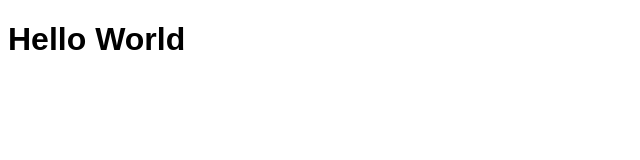
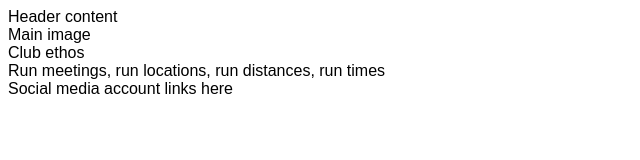
Before and after one commit to 1Real1Aisling/love_running2, a plain HTML site: page index.html in a window 1280 px wide. Shown: the whole page, without its empty margins (0-640 px from the left). Drawn offline with Linux system fonts and the light colour scheme.

Commit message:
Add core structure for home page

```diff
--- a/index.html
+++ b/index.html
@@ -11,6 +11,18 @@
     <title>Love Running</title>
 </head>
 <body>
-    <h1>Hello World</h1>
+    <header>Header content</header>
+    <section>
+        Main image
+    </section>
+    <section>
+        Club ethos
+    </section>
+    <section>
+        Run meetings, run locations, run distances, run times
+    </section>
+    <footer>
+        Social media account links here
+    </footer>
 </body>
 </html>
```
